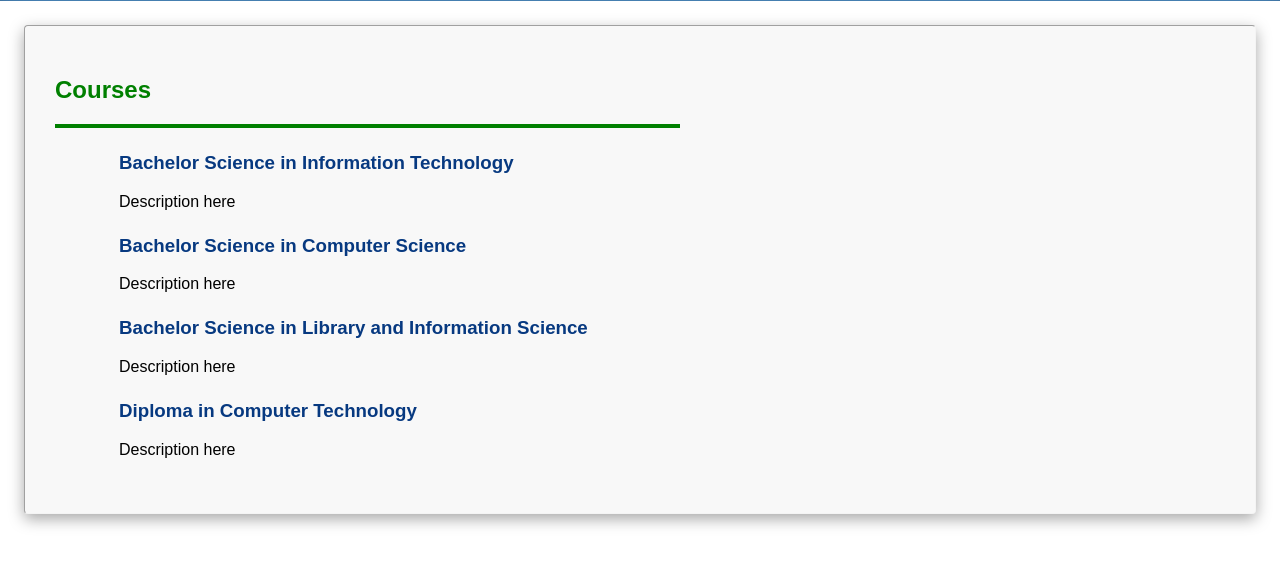
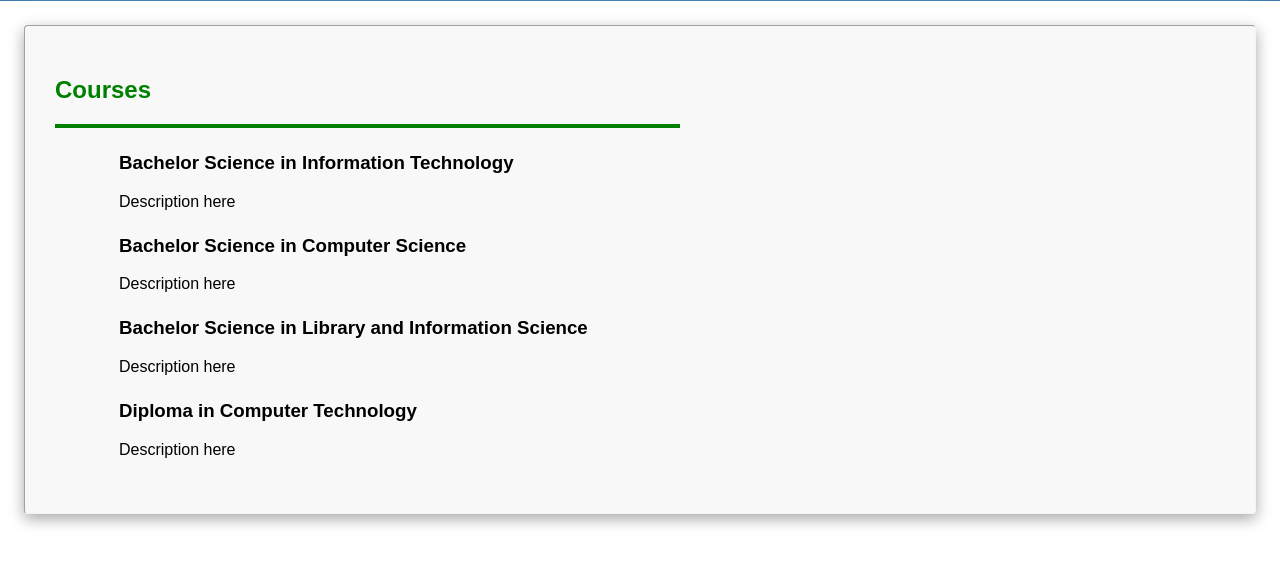
Before and after one commit to Azureeeism/Azureeeism.github.io, a plain HTML site: page index.html in a window 1280 px wide. Shown: the part 81-646 px from the top of the page. Drawn offline with Linux system fonts and the light colour scheme.

```diff
--- a/index.html
+++ b/index.html
@@ -80,7 +80,6 @@
     }
 
     #course-list li h3{
-        color: #073980;
         transition: opacity 0.1s ease-in-out
     }
     #course-list li h3:hover {
```
